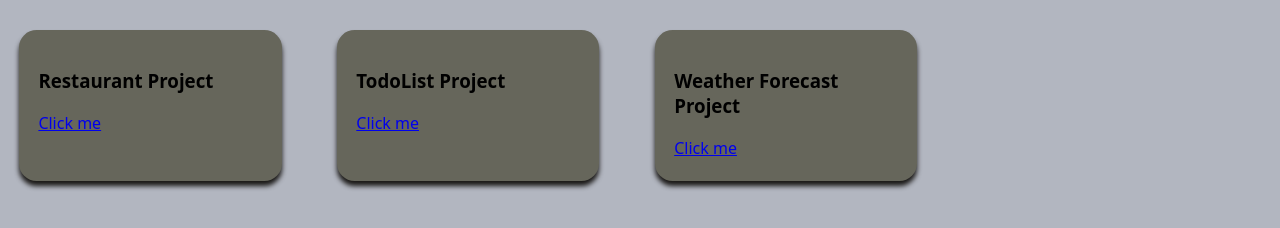
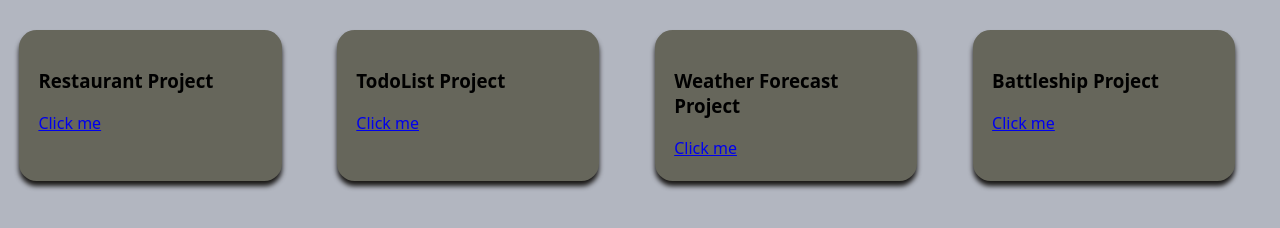
Before and after one commit to mann-go/mann-go.github.io, a plain HTML site: page index.html in a window 1280 px wide. Shown: the part 254-482 px from the top of the page. Drawn offline with Linux system fonts and the light colour scheme.

Commit message:
FEAT: Added Portfilio item for Battleship project

```diff
--- a/index.html
+++ b/index.html
@@ -29,6 +29,10 @@
           <h3 id="item-header">Weather Forecast Project</h3>
           <a href="./weather-app/dist/index.html">Click me</a>
         </div>
+        <div class="portfolio-item">
+          <h3 id="item-header">Battleship Project</h3>
+          <a href="./battleship/dist/index.html">Click me</a>
+        </div>
       </div>
     </main>
   </div>
```
